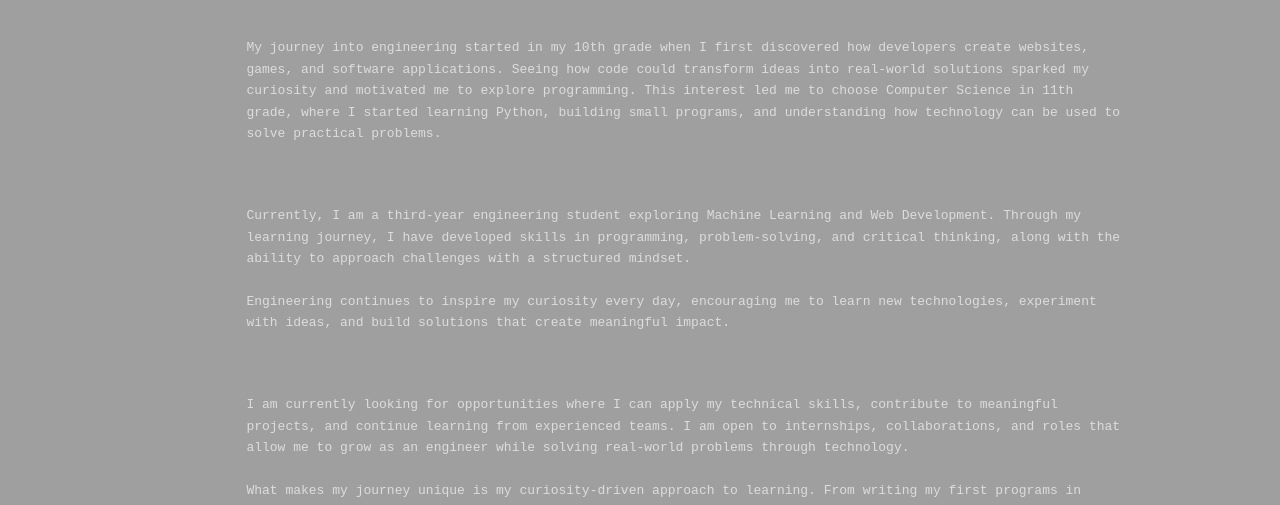
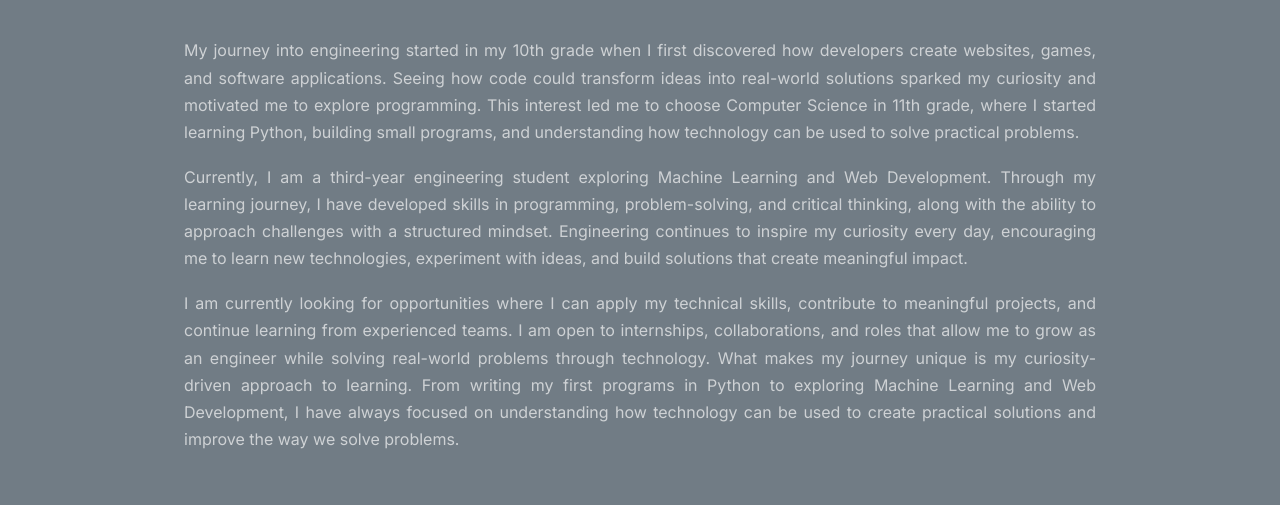
Before and after one commit to STYM-TIWARI08/MY-PORTFOLIO, a plain HTML site: page about.html in a window 1280 px wide. Shown: the part 281-786 px from the top of the page. Drawn offline with Linux system fonts and the light colour scheme.

Commit message:
Update style.css

```diff
--- a/style.css
+++ b/style.css
@@ -11,12 +11,12 @@
    ========================================================== */
 
 :root {
-  --bg: #5353538e;
+  --bg: #0114248e;
   --surface: #49444466;
   --border: #655d5d;
   --text: #f9f9f9ae;
   --muted: #5C6270;
-  --accent: #082857;
+  --accent: #083757;
   --accent-2: #7e7c7c;
   --font-display: 'Fraunces', serif;
   --font-body: 'Inter', sans-serif;
@@ -248,10 +248,24 @@ img { max-width: 100%; display: block; }
 }
 
 /* ============ ABOUT PAGE ============ */
-.about-body pre { margin:0 0 1.1rem;
-  color: var(--text);
-   max-width: 68ch;
-   dtdctext-align: justify;}
+.about-body pre {
+  white-space: inherit;       /* wrap long lines instead of overflowing */
+  word-wrap: normal;      /* break long words if needed */
+
+  font-family: var(--font-body);  /* optional: switch off monospace on mobile */
+  font-size: 1rem;
+  line-height: 1.7;
+  max-width: 100%;
+  margin: 0 0 1.1rem;
+  text-align: justify;
+}
+
+@media (max-width: 640px) {
+  .about-body pre {
+    font-size: 0.9rem;
+    padding: 0 0.25rem;
+  }
+}
 
 .timeline { border-left: 2px solid var(--border); padding-left: 1.5rem; }
 .timeline-item { margin-bottom: 1.5rem; position: relative; }
```
